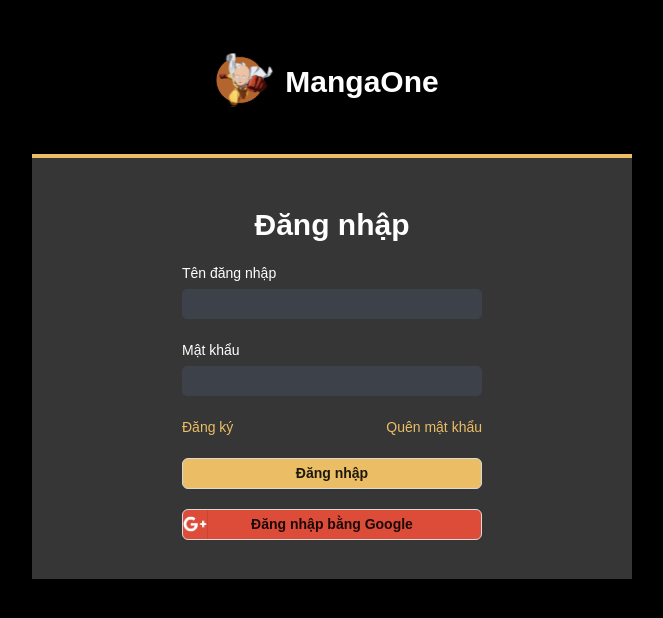
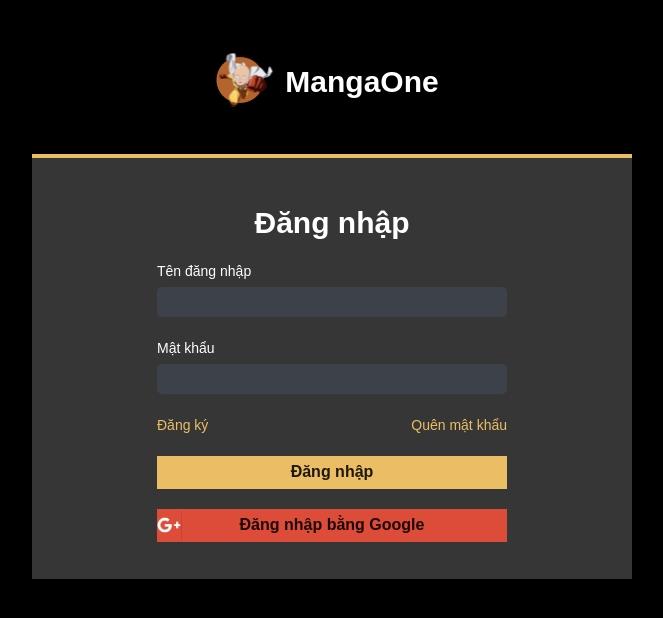
Before and after one commit to SakagawaKyohei/MangaOne, a React (Create React App) app: page /dang-nhap in a window 1280 px wide. Shown: the top 618 px of the page, without its empty margins (308-971 px from the left). Built offline with nearby package versions, Linux system fonts and the light colour scheme.

Commit message:
optimize login page

```diff
--- a/src/components/Login/Login.css
+++ b/src/components/Login/Login.css
@@ -38,6 +38,7 @@ div{
 }
 .font{
     font-family: Arial, Helvetica, sans-serif;
+    font-size: 16px;
 }
 .GoogleIcon{
     background-image: url('../../images/GoogleAccountLogo.png');
--- a/src/pages/Login.tsx
+++ b/src/pages/Login.tsx
@@ -14,6 +14,26 @@ import "../components/Login/Login.css";
 import logo from "../images/logos.svg";
 import { Link } from "react-router-dom";
 function Login() {
+  const InputStyle: React.CSSProperties = {
+    border: "none",
+    borderRadius: 5,
+    width: 350,
+    marginTop: 5,
+    height: 30,
+
+    backgroundColor: "rgba(61, 65, 74, 1)",
+    color: "white",
+    fontSize: 15,
+  };
+  const ButtonStyle: React.CSSProperties = {
+    marginTop: 20,
+    width: 350,
+    height: 33,
+    borderRadius: 0,
+    border: "none",
+    fontWeight: "bold",
+    backgroundColor: "rgba(235, 190, 101, 1)",
+  };
   return (
     <div className="Black">
       <div className="center1">
@@ -60,47 +80,20 @@ function Login() {
               <div style={{ marginTop: 20 }}>
                 <span style={{ color: "white" }}>Tên đăng nhập</span>
                 <br />
-                <Input
-                  type="text"
-                  name="TenDangNhap"
-                  style={{
-                    border: "none",
-                    borderRadius: 5,
-                    width: 300,
-                    marginTop: 5,
-                    height: 30,
-
-                    backgroundColor: "rgba(61, 65, 74, 1)",
-                    color: "white",
-                    fontSize: 15,
-                  }}
-                />
+                <Input type="text" name="TenDangNhap" style={InputStyle} />
                 <br />
               </div>
               <div style={{ marginTop: 20 }}>
                 <span style={{ color: "white" }}>Mật khẩu</span>
                 <br />
-                <Input
-                  type="password"
-                  name="MatKhau"
-                  style={{
-                    border: "none",
-                    marginTop: 5,
-                    width: 300,
-                    height: 30,
-                    borderRadius: 5,
-                    backgroundColor: "rgba(61, 65, 74, 1)",
-                    color: "white",
-                    fontSize: 15,
-                  }}
-                />
+                <Input type="password" name="MatKhau" style={InputStyle} />
                 <br />
               </div>
             </div>
             <div
               style={{
                 marginTop: 20,
-                width: 300,
+                width: 350,
                 display: "flex",
                 justifyContent: "space-between",
               }}
@@ -124,25 +117,19 @@ function Login() {
                 Quên mật khẩu
               </a>
             </div>
-            <Button
-              className="font"
-              style={{
-                marginTop: 20,
-                width: 300,
-                height: 31,
-                fontWeight: "bold",
-                backgroundColor: "rgba(235, 190, 101, 1)",
-              }}
-            >
+            <Button className="font" style={ButtonStyle}>
               Đăng nhập
             </Button>
             <br />
             <Button
               className="font GoogleIcon"
               style={{
+                borderRadius: 0,
                 marginTop: 20,
-                width: 300,
-                height: 31,
+                border: "none",
+                fontSize: 16,
+                width: 350,
+                height: 33,
                 fontWeight: "bold",
                 backgroundColor: "rgba(221, 75, 57, 1)",
               }}
```
